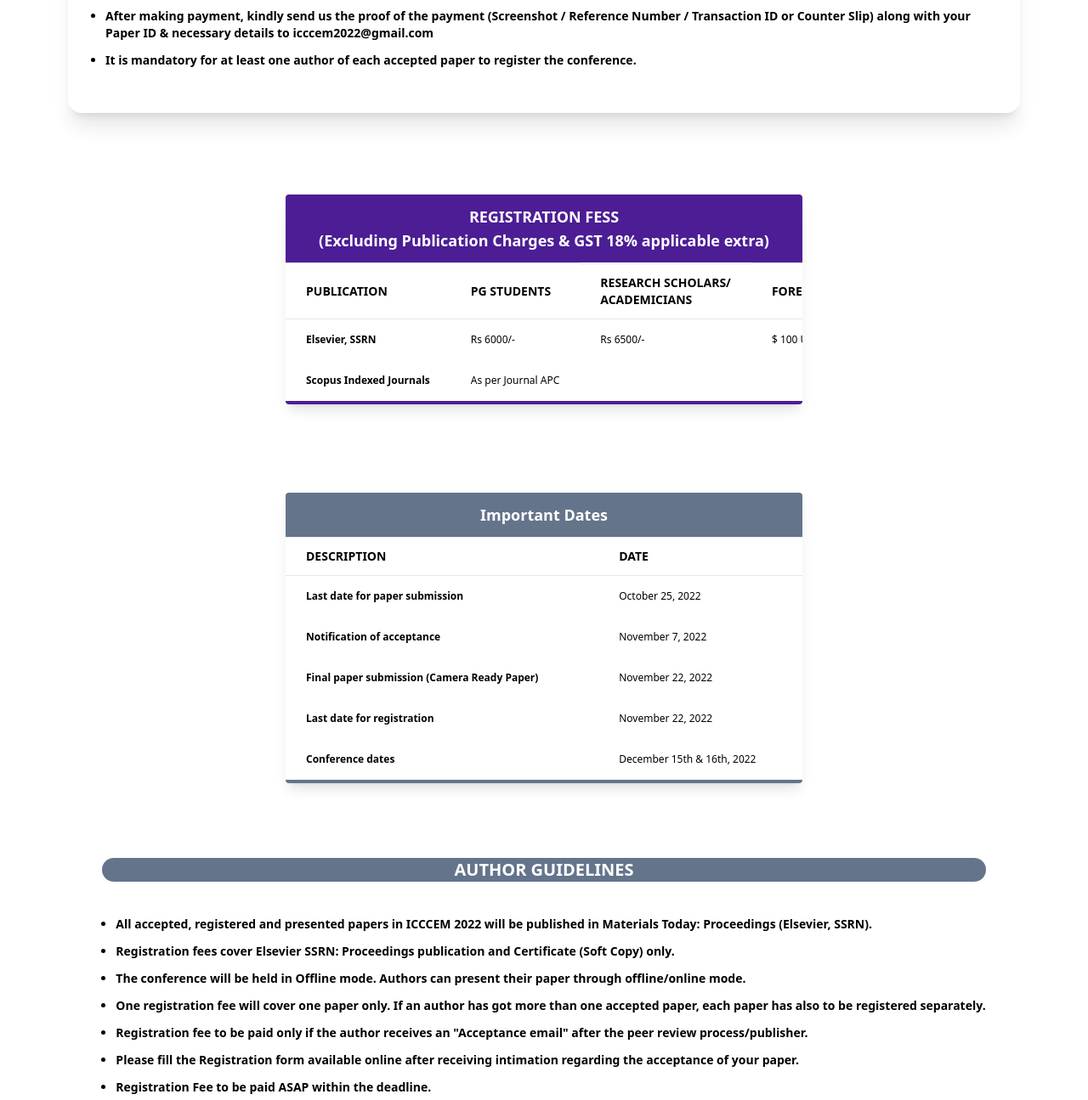
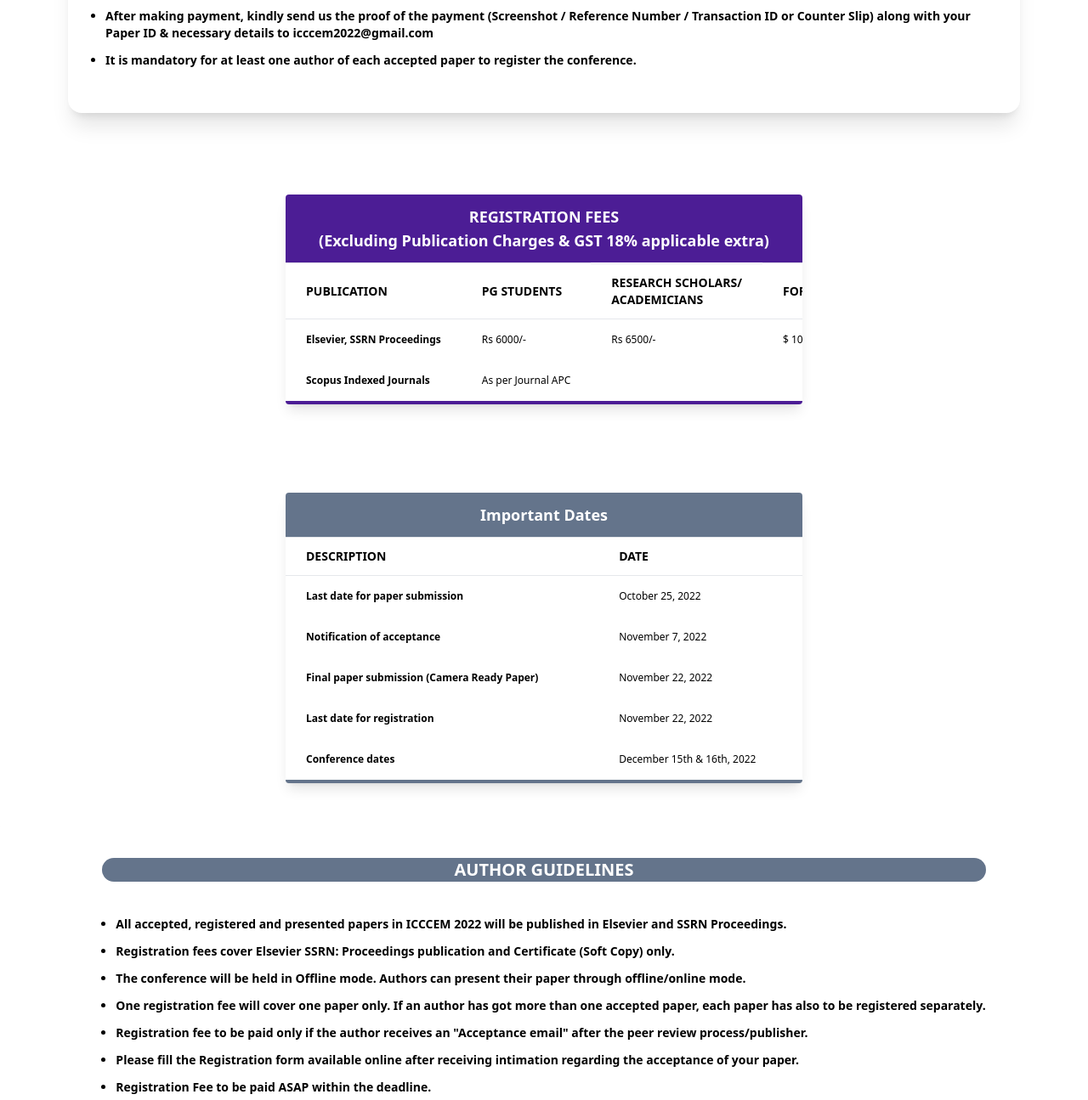
Before and after one commit to kishoreksk/icccem-conf, a website: page public/registration.html in a window 1280 px wide. Shown: the part 451-1746 px from the top of the page at 85% size. Drawn offline with Linux system fonts and the light colour scheme.

Commit message:
Added Correction-3

```diff
--- a/public/registration.html
+++ b/public/registration.html
@@ -141,7 +141,7 @@
                 <div class="rounded-t mb-0 px-4 py-3 border-0 bg-violet-900">
                     <div class="flex flex-wrap items-center ">
                         <div class="relative w-full px-4 max-w-full flex-grow flex-1 text-center ">
-                            <h3 class="font-bold text-lg text-white text-center ">REGISTRATION FESS </h3>
+                            <h3 class="font-bold text-lg text-white text-center ">REGISTRATION FEES </h3>
                             <span class="font-semibold text-lg text-white text-center">(Excluding Publication Charges & GST 18% applicable extra)</span>
                         </div>
 
@@ -173,7 +173,7 @@
                         <tbody>
                             <tr>
                                 <th class="border-t-0 px-6 align-middle border-l-0 border-r-0 text-xs whitespace-nowrap p-4 text-left text-blueGray-700 flex flex-wrap">
-                                    Elsevier, SSRN
+                                    Elsevier, SSRN Proceedings
 
                                 </th>
                                 <td class="border-t-0 px-6 align-middle border-l-0 border-r-0 text-xs whitespace-nowrap p-4 ">
@@ -305,7 +305,7 @@
 
                         <ul class="list-disc mt-10 space-y-3 text-sm ml-4 font-semibold">
                             <li class="">
-                                All accepted, registered and presented papers in ICCCEM 2022 will be published in Materials Today: Proceedings (Elsevier, SSRN).
+                                All accepted, registered and presented papers in ICCCEM 2022 will be published in Elsevier and SSRN Proceedings.
                             </li>
                             <li class="">
                                 Registration fees cover Elsevier SSRN: Proceedings publication and Certificate (Soft Copy) only.
```
